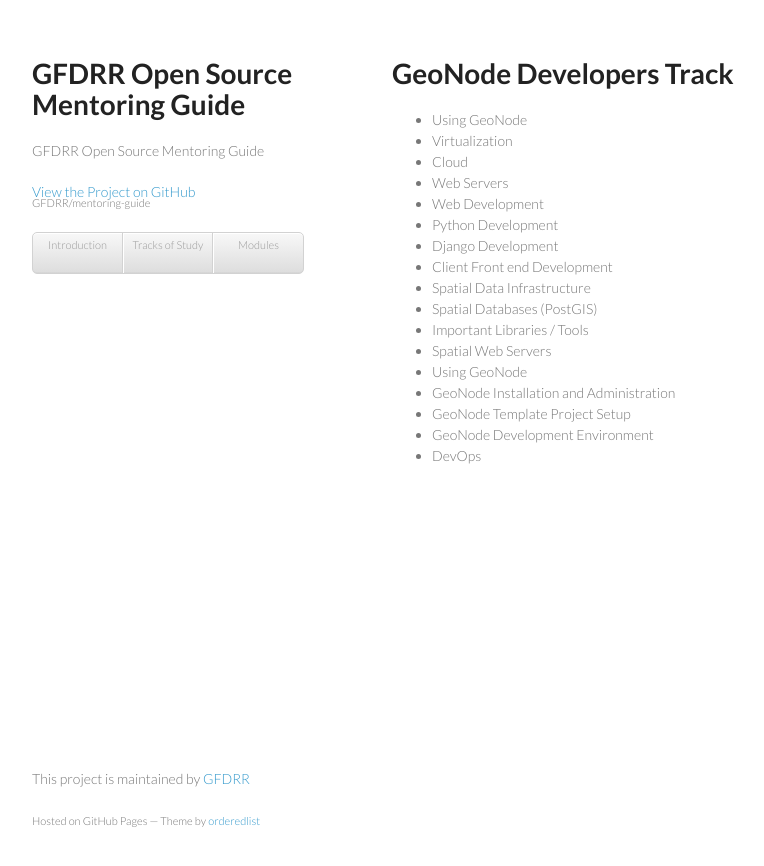
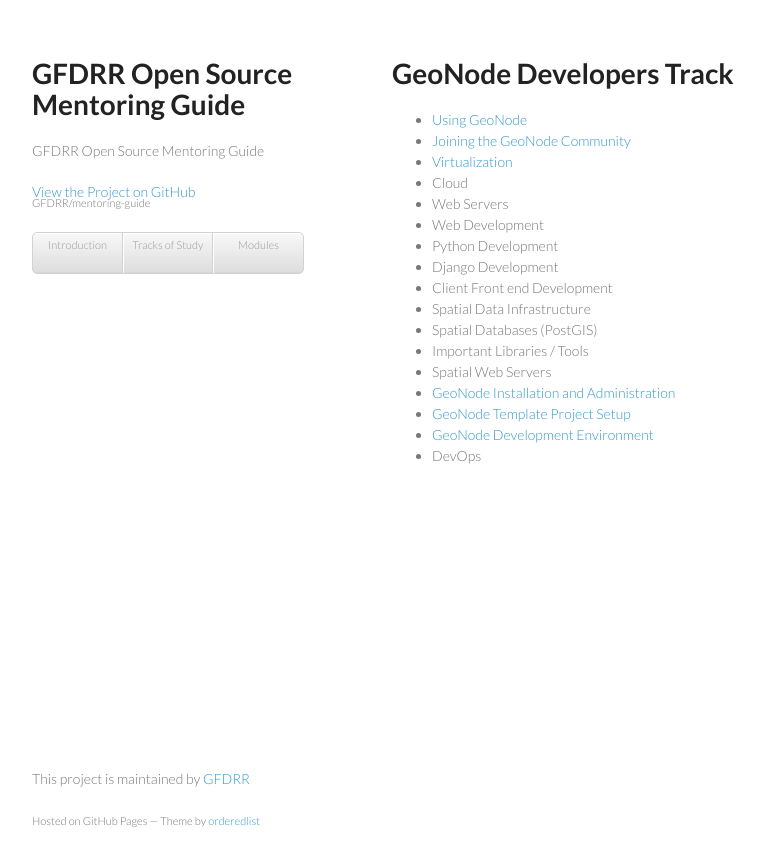
Before and after one commit to GFDRR/mentoring-guide, a Jekyll site: the page built from _tracks/geonode.md, in a window 1280 px wide. Shown: the top 866 px of the page, without its empty margins (178-942 px from the left). Built offline with Jekyll 4.4.1, drawn with Linux system fonts in a browser that asks for light colours.

Commit message:
update geonode track index

```diff
--- a/_tracks/geonode.md
+++ b/_tracks/geonode.md
@@ -7,8 +7,11 @@
 GeoNode Developers Track
 ========================
 
-* Using GeoNode
-* Virtualization
+
+
+* <a href='{{ site.baseurl }}/modules/geonode/using.html'>Using GeoNode</a>
+* <a href='{{ site.baseurl }}/modules/geonode/community.html'>Joining the GeoNode Community</a>
+* <a href='{{ site.baseurl }}/modules/virtualization/'>Virtualization</a>
 * Cloud
 * Web Servers
 * Web Development
@@ -19,8 +22,7 @@
 * Spatial Databases (PostGIS)
 * Important Libraries / Tools
 * Spatial Web Servers
-* Using GeoNode
-* GeoNode Installation and Administration
-* GeoNode Template Project Setup
-* GeoNode Development Environment
+* <a href='{{ site.baseurl }}/modules/geonode/installation.html'>GeoNode Installation and Administration</a>
+* <a href='{{ site.baseurl }}/modules/geonode/template_project.html'>GeoNode Template Project Setup</a>
+* <a href='{{ site.baseurl }}/modules/geonode/development.html'>GeoNode Development Environment</a>
 * DevOps
```
